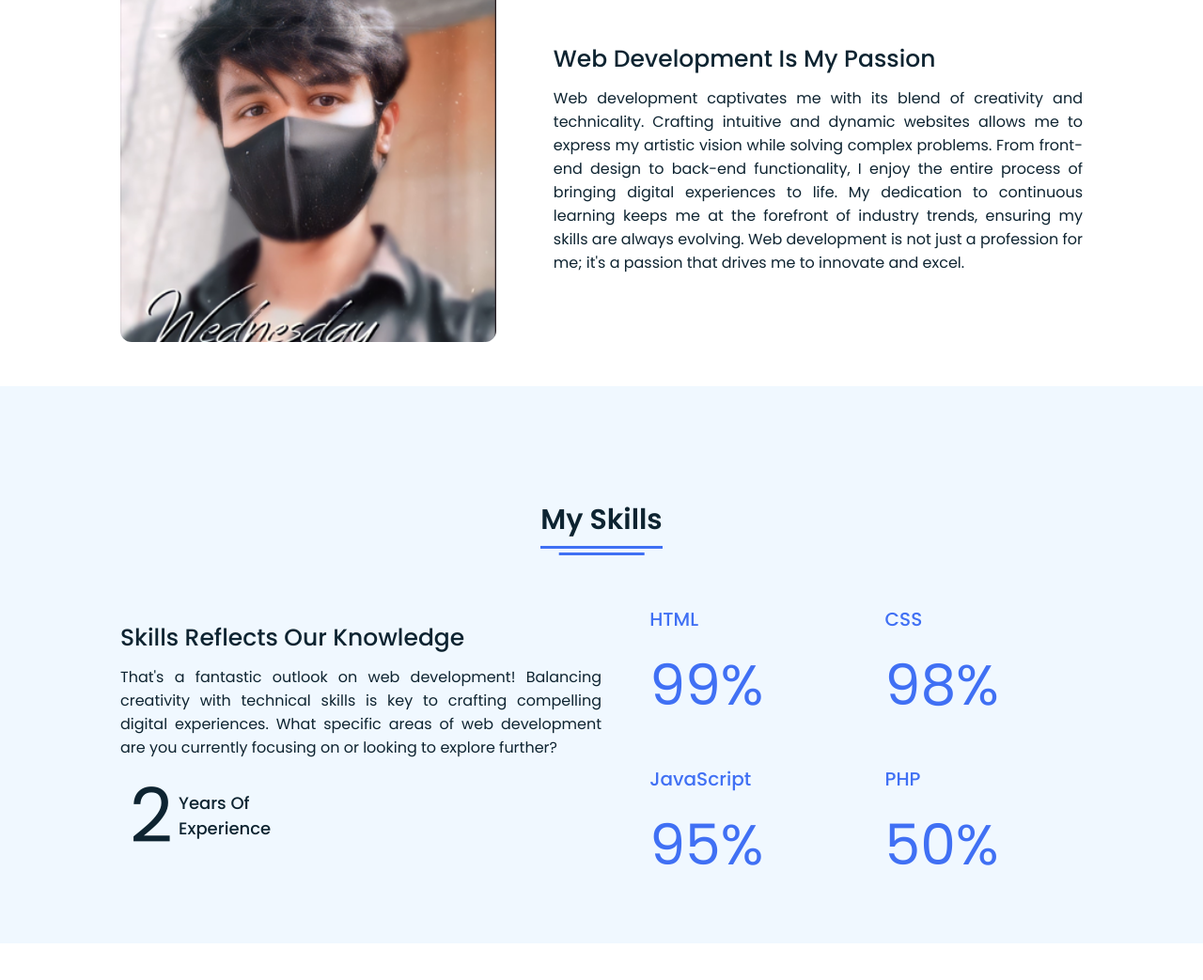
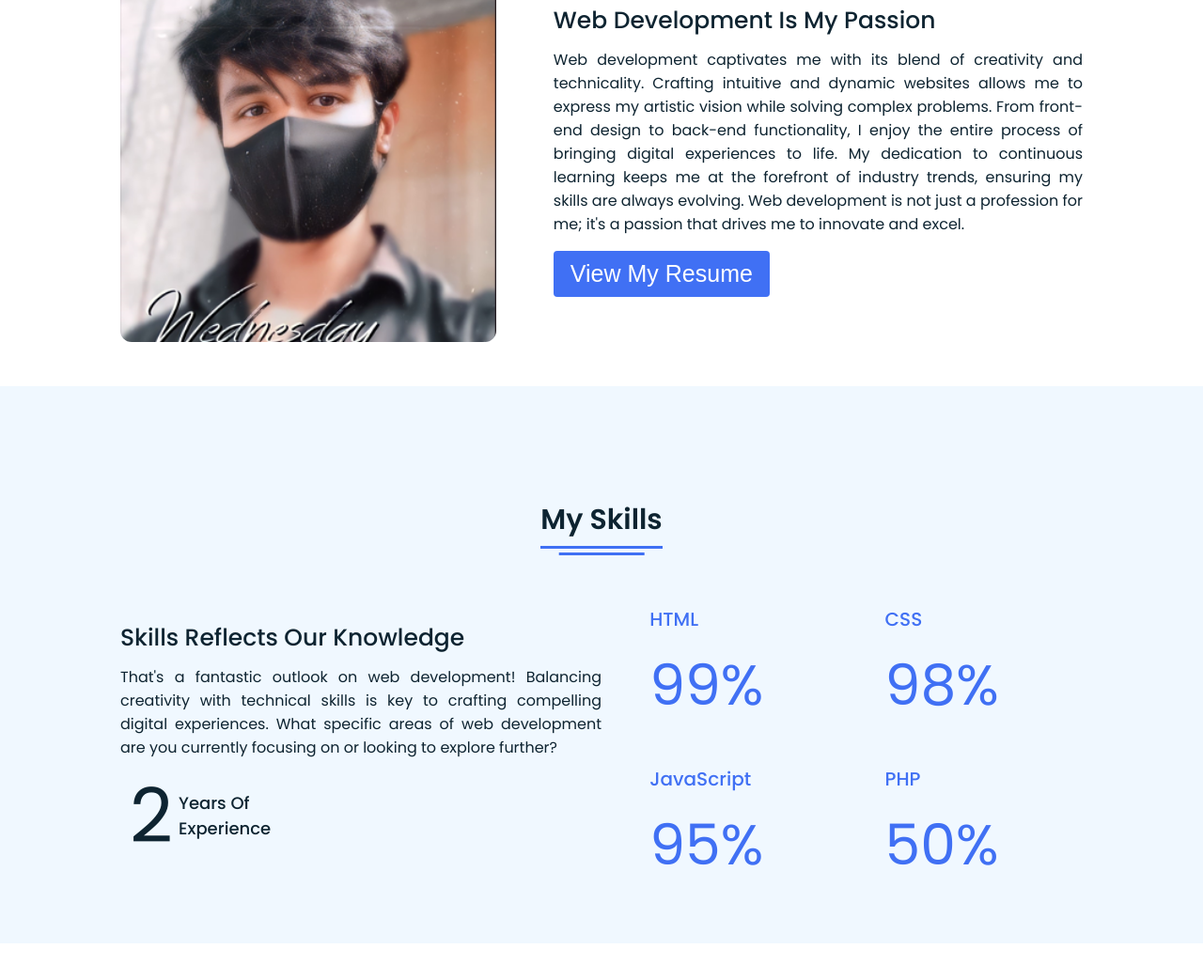
Before and after one commit to shayaan-khan-01/platform, a plain HTML site: page index.html in a window 1280 px wide. Shown: the part 1009-2052 px from the top of the page at 94% size. Drawn offline with Linux system fonts and the light colour scheme.

Commit message:
index.html

```diff
--- a/index.html
+++ b/index.html
@@ -70,6 +70,11 @@
             <p>
               Web development captivates me with its blend of creativity and technicality. Crafting intuitive and dynamic websites allows me to express my artistic vision while solving complex problems. From front-end design to back-end functionality, I enjoy the entire process of bringing digital experiences to life. My dedication to continuous learning keeps me at the forefront of industry trends, ensuring my skills are always evolving. Web development is not just a profession for me; it's a passion that drives me to innovate and excel.
             </p>
+            <div class="button">
+              <a href="shayaan's-Resume.pdf" target="_blank">
+                <button>View My Resume</button>
+              </a>
+            </div>
             </div>
           </div>
         </div>
```
